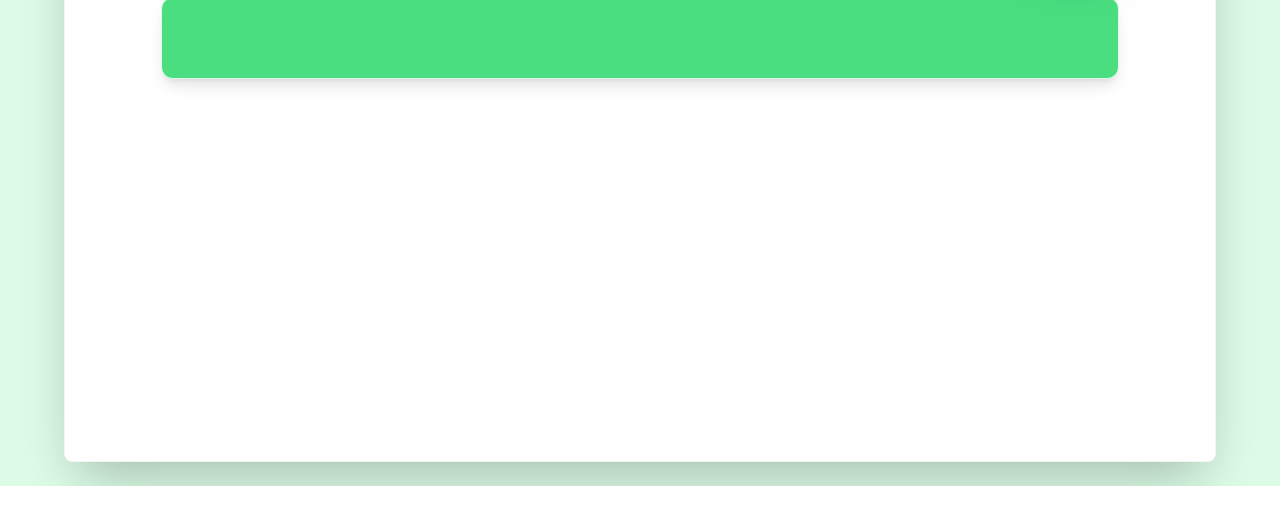
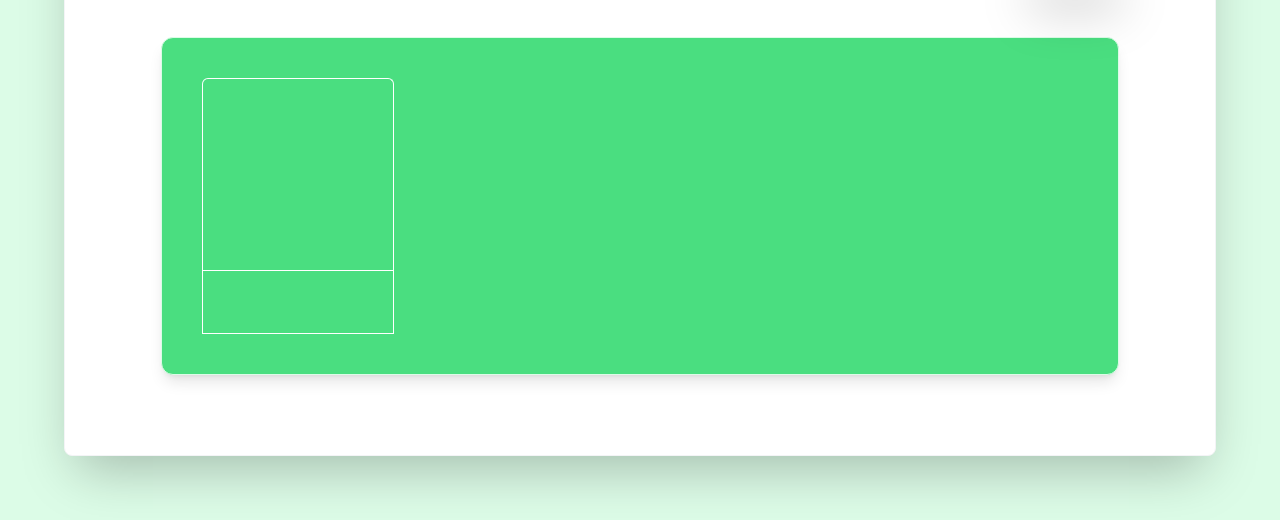
Before and after one commit to Nton23/TOP-library, a website: page index.html in a window 1280 px wide. Shown: the part 314-834 px from the top of the page. Before the commit the page ends 800 px from the top, so only its background shows below. Drawn offline with Linux system fonts and the light colour scheme.

Commit message:
Add first sample boook

```diff
--- a/index.html
+++ b/index.html
@@ -11,9 +11,9 @@
 
 <body>
     <!--Global Container-->
-    <main class="bg-green-100 flex justify-center min-h-screen">
+    <main class="bg-green-100 flex justify-center min-h-screen p-10">
         <!--Card Container-->
-        <div class="bg-white space-y-10 border border-gray-100 m-6 p-20 shadow-2xl rounded-lg w-[90%]">
+        <div class="bg-white space-y-10 border border-gray-100 m-6 p-20 shadow-2xl rounded-lg w-full">
             <!--Title Container-->
             <div class="flex justify-center items-center border-2 border-red-200">
                 <h1 class="text-5xl"><span class="text-7xl">#</span>Welcome to TOP library</h1>
@@ -41,7 +41,19 @@
                 </button>
             </div>
             <!--Books display container-->
-            <div class="bg-green-400 border border-green-100 rounded-xl shadow-lg p-10 m-4 grid gap-4 grid-cols-4">
+            <div
+                class="bg-green-400 border border-green-100 rounded-xl shadow-lg p-10 m-4 grid gap-4 grid-cols-4 group">
+                <!--Book container-->
+                <div class="w-48 h-64">
+                    <!--Top Container-->
+                    <div class="relative border border-white border-b-0 rounded-t-md w-full h-[75%]">
+
+                    </div>
+                    <!--Bottom Container-->
+                    <div class="border border-white h-[25%]">
+
+                    </div>
+                </div>
             </div>
         </div>
     </main>
```
Also changed, not shown: css/style.css.
